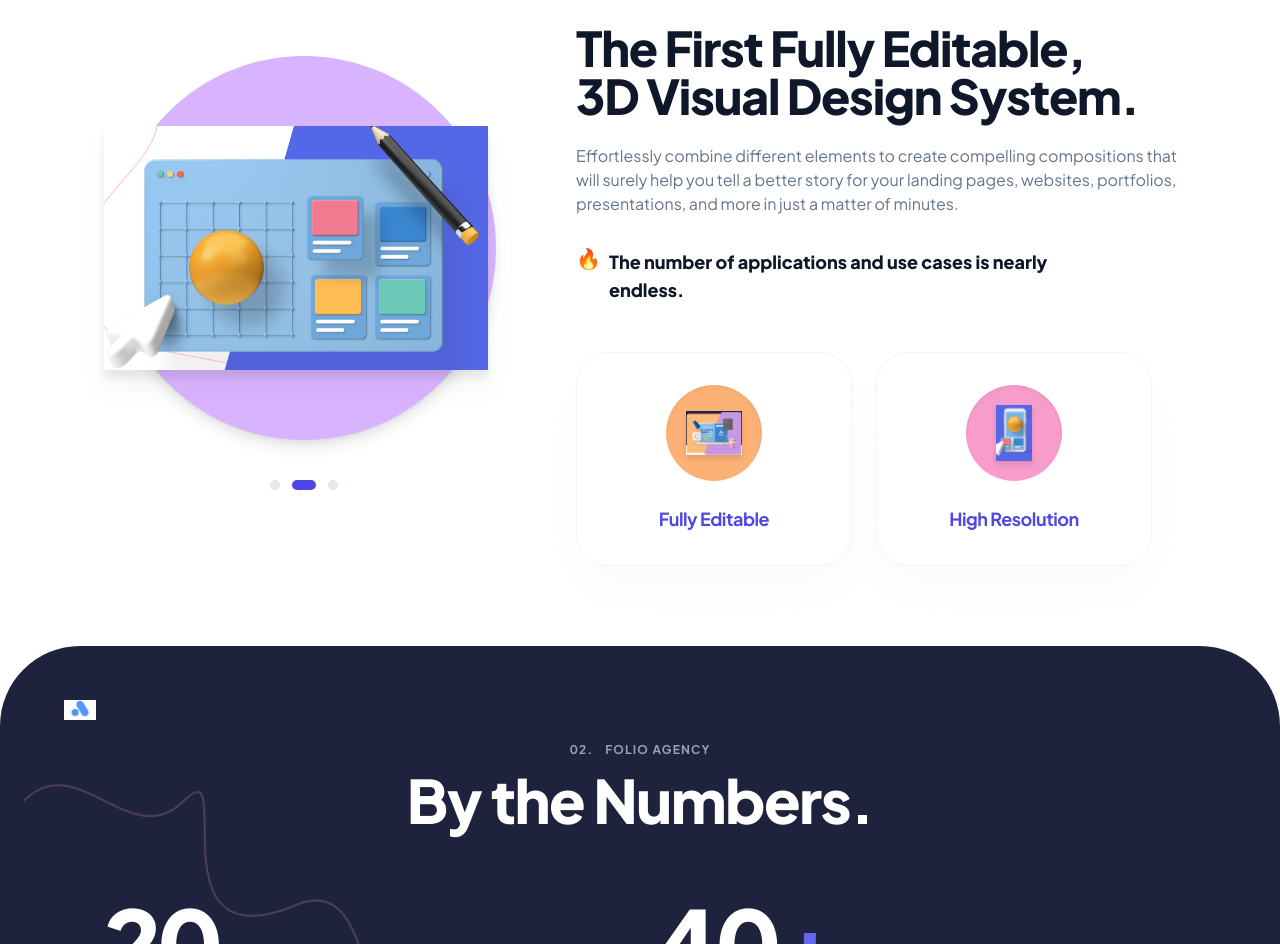
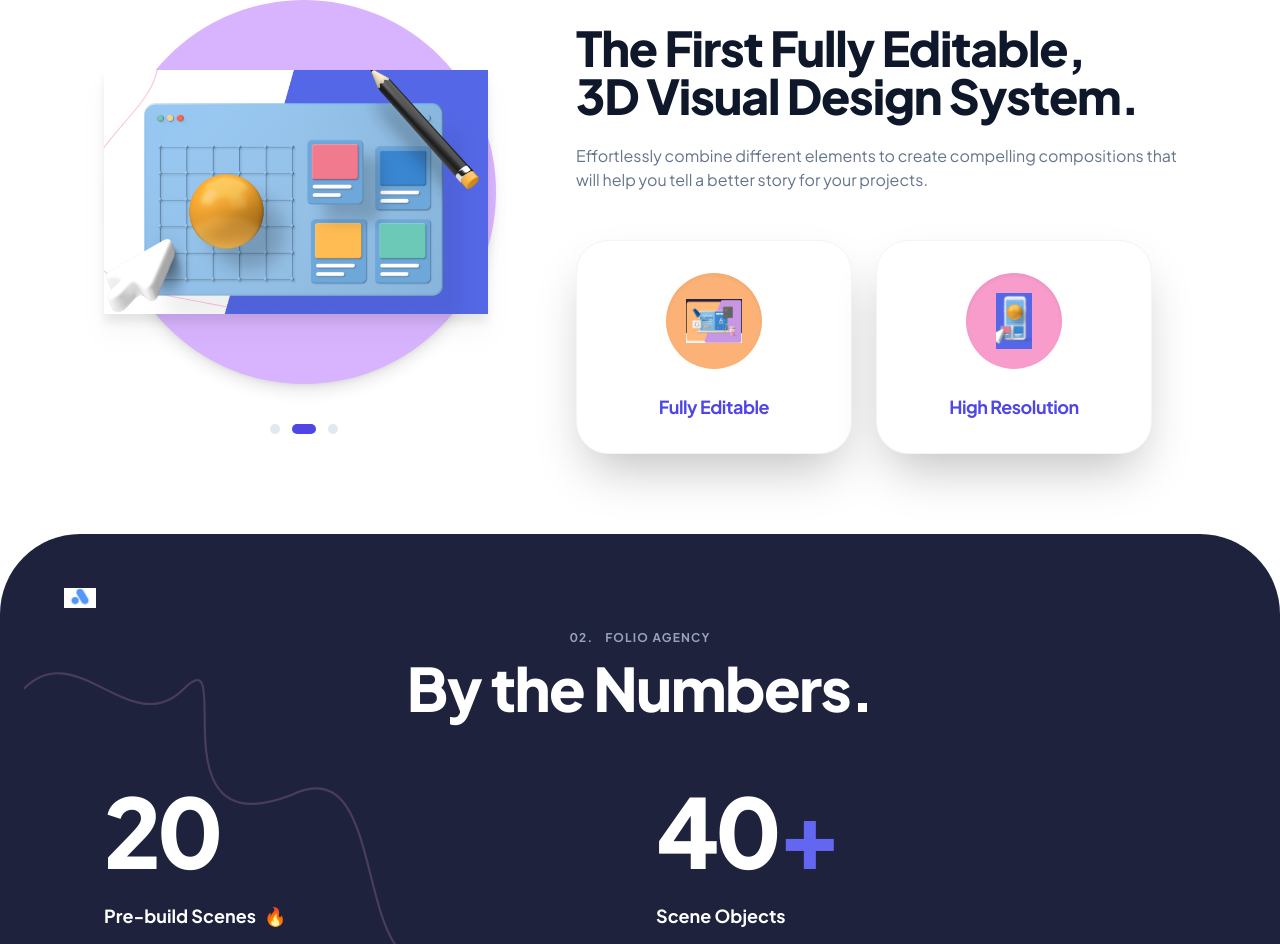
Before and after one commit to Swathi30-web/folio-app, a React (Vite) app: page /#/work in a window 1280 px wide. Shown: the part 872-1816 px from the top of the page. Built offline with nearby package versions, Linux system fonts and the light colour scheme.

Commit message:
Refactor OverviewSection component for clarity
Updated comments for clarity and improved code formatting. Modified text in the body paragraph and adjusted class names for consistency.

```diff
--- a/src/components/OverviewSection.jsx
+++ b/src/components/OverviewSection.jsx
@@ -1,8 +1,7 @@
 import React from 'react';
 import SectionHeader from "../components/SectionHeader";
 
-// 1. Import your images from the assets folder
-// Make sure these filenames match EXACTLY (check if it's .png or .jpg)
+// 1. IMPORT YOUR IMAGES (Ensure these files exist in src/assets/ and names match exactly)
 import bentoImage from "../assets/img.png";
 import icon1 from "../assets/img1.png";
 import icon2 from "../assets/img2.png";
@@ -12,26 +11,24 @@ const cardData = [
     id: 1,
     iconColor: 'bg-orange-400',
     text: 'Fully Editable',
-    iconImage: icon1, // Use the icon1 import here
+    iconImage: icon1, // Use imported variable
   },
   {
     id: 2,
     iconColor: 'bg-pink-400',
     text: 'High Resolution',
-    iconImage: icon2, // Use the icon2 import here
+    iconImage: icon2, // Use imported variable
   }
 ];
+
 export default function OverviewSection() {
   return (
     <section id="overview-content" className="bg-white py-20 px-6 md:px-16 lg:px-24 w-full scroll-mt-20">
       <div className="container mx-auto grid grid-cols-1 lg:grid-cols-12 gap-12 lg:gap-16 items-center">
 
-        {/* ==================== LEFT COLUMN: 3D Illustration & Slider Dots ==================== */}
+        {/* ==================== LEFT COLUMN: 3D Illustration ==================== */}
         <div className="lg:col-span-5 flex flex-col items-center">
-
-          {/* Circular Purple Background Wrapper */}
           <div className="relative w-72 h-72 sm:w-85 sm:h-85 md:w-96 md:h-96 bg-purple-300 rounded-full flex justify-center items-center shadow-lg overflow-visible">
-
             <img
               src={bentoImage}
               alt="3D Visual Design System Layout"
@@ -39,7 +36,6 @@ export default function OverviewSection() {
             />
           </div>
 
-          {/* Slider Pagination Dots */}
           <div className="flex space-x-3 mt-10">
             {[1, 2, 3].map((_, index) => (
               <div
@@ -52,61 +48,42 @@ export default function OverviewSection() {
           </div>
         </div>
 
-        {/* ==================== RIGHT COLUMN: Detailed Typography & Info ==================== */}
+        {/* ==================== RIGHT COLUMN: Content ==================== */}
         <div className="lg:col-span-7 flex flex-col space-y-6">
-
-          {/* Top Overview Badge Label */}
           <div className="flex space-x-4 items-center text-sm font-semibold tracking-wide">
             <span className="text-slate-400">01</span>
             <span className="text-indigo-600 uppercase">Overview</span>
           </div>
 
-          {/* Main Headline */}
           <h2 className="text-4xl md:text-5xl font-black text-slate-900 leading-[1.15] tracking-tight max-w-xl">
             The First Fully Editable, 3D Visual Design System.
           </h2>
 
-          {/* Body Paragraph */}
-          <p className="text-slate-500 text-sm md:text-base leading-relaxed max-w-2xl font-normal">
+          <p className="text-slate-500 text-sm md:text-base leading-relaxed max-w-2xl">
             Effortlessly combine different elements to create compelling compositions
-            that will surely help you tell a better story for your landing pages, websites,
-            portfolios, presentations, and more in just a matter of minutes.
+            that will help you tell a better story for your projects.
           </p>
 
-          {/* Highlighted Emphasized Bold Text with Fire Emoji */}
-          <div className="flex items-start space-x-2 text-slate-900 pt-2">
-            <span className="text-xl leading-none">🔥</span>
-            <p className="font-extrabold text-base md:text-lg leading-snug max-w-md">
-              The number of applications and use cases is nearly endless.
-            </p>
-          </div>
-
-          {/* Bottom Feature Cards (2 Column Layout Grid) */}
           <div className="grid grid-cols-1 sm:grid-cols-2 gap-6 pt-6 w-full max-w-xl">
             {cardData.map((card) => (
               <div
                 key={card.id}
-                className="bg-white border border-slate-100 rounded-[32px] p-8 flex flex-col items-center justify-center space-y-6 shadow-2xl shadow-slate-100/60 hover:shadow-xl transition-shadow duration-300"
+                className="bg-white border border-slate-100 rounded-[32px] p-8 flex flex-col items-center justify-center space-y-6 shadow-2xl"
               >
-                {/* Inner Circle Container for 3D Icon */}
-                <div className={`w-24 h-24 rounded-full flex justify-center items-center shadow-inner ${card.iconColor} bg-opacity-70 relative`}>
+                <div className={`w-24 h-24 rounded-full flex justify-center items-center shadow-inner ${card.iconColor} bg-opacity-70`}>
                   <img
                     src={card.iconImage}
                     alt={card.text}
-  className="w-14 h-14 object-contain drop-shadow-md transform hover:scale-110 transition-transform duration-300"
+                    className="w-14 h-14 object-contain"
                   />
                 </div>
-
-                {/* Card Label */}
                 <p className="text-indigo-600 text-base md:text-lg font-bold tracking-tight">
                   {card.text}
                 </p>
               </div>
             ))}
           </div>
-
         </div>
-
       </div>
     </section>
   );
```
Lines whose indentation alone changed are shown as unchanged.
